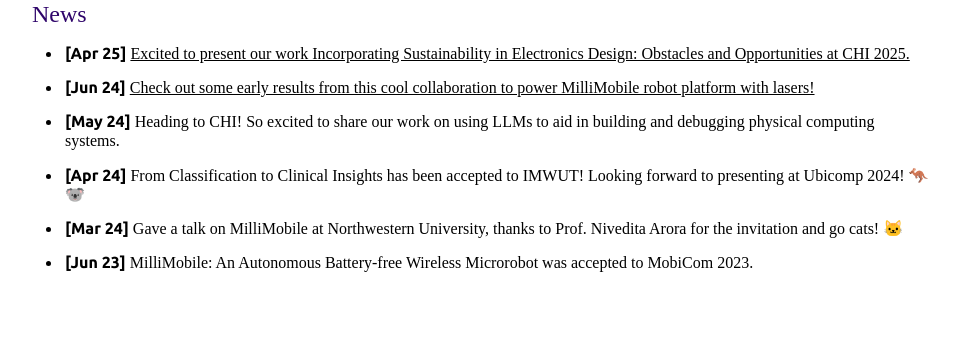
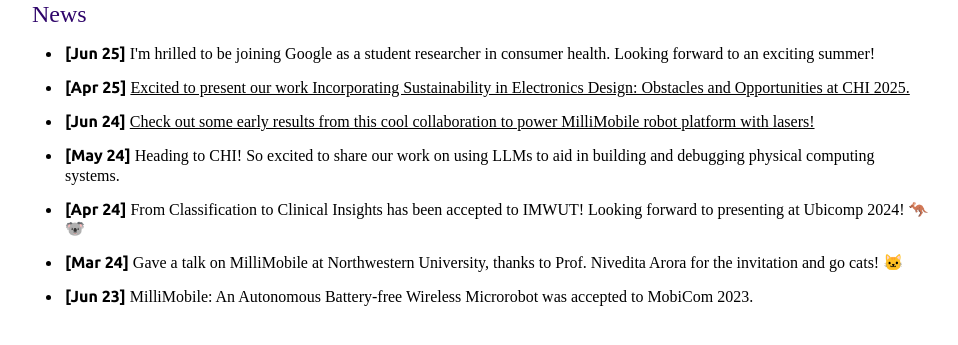
Before and after one commit to zenglhardt/zenglhardt.github.io, a Jekyll site: the page built from news/index.html, in a window 1280 px wide. Shown: the top 345 px of the page, without its empty margins (158-1116 px from the left). Built offline with Jekyll 4.4.1, drawn with Linux system fonts in a browser that asks for light colours; some web fonts are replaced.

Commit message:
updating news

```diff
--- a/_data/news.yml
+++ b/_data/news.yml
@@ -1,3 +1,7 @@
+- date: 2025-6-16
+  blurb: "I'm hrilled to be joining Google as a student researcher in consumer health. Looking forward to an exciting summer!"
+  url:
+
 - date: 2025-4-26
   blurb: "Excited to present our work Incorporating Sustainability in Electronics Design: Obstacles and
 Opportunities at CHI 2025."
```
